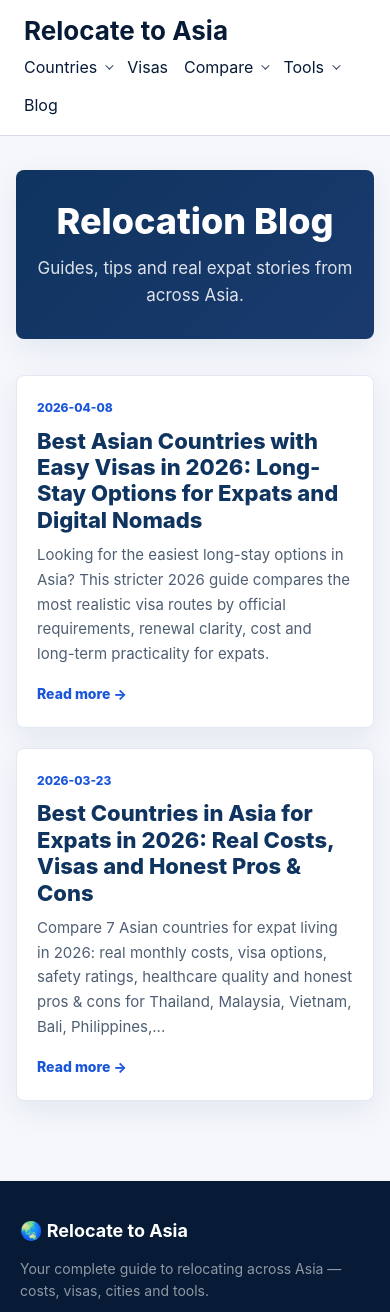
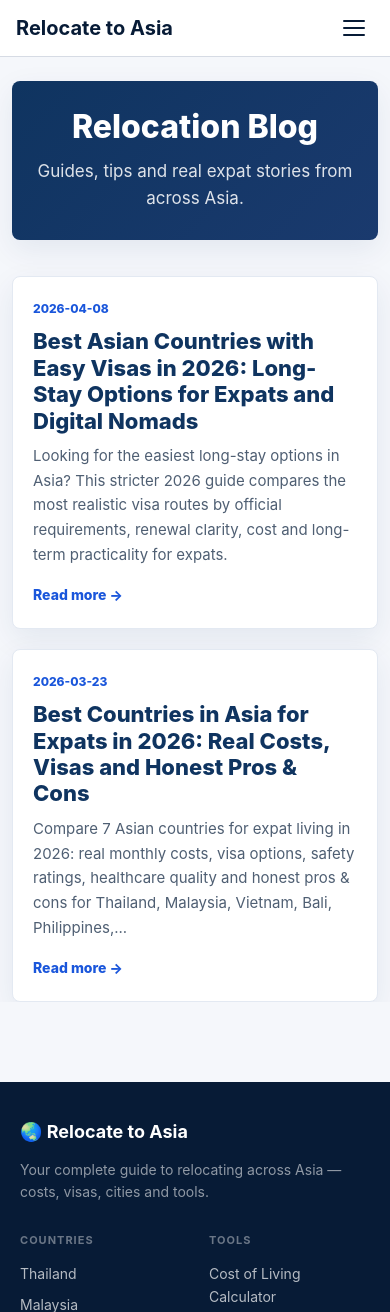
Before and after one commit to sakyrum1988/marharuta, a Flask app: page /blog/ in a window 390 px wide; the page is wider, and only the part inside the window is pictured. Shown: the top 1312 px of that part. Run offline with Flask 3, Linux system fonts and the light colour scheme; data comes from the database, SQL or seed files in the repository.

Commit message:
Add hamburger menu for mobile navigation
Replace wrapping nav links with burger button + slide-down panel.
Burger button visible only on ≤720px, desktop nav unchanged.

Co-Authored-By: Claude Sonnet 4.6 <noreply@anthropic.com>

```diff
--- a/templates/base.html
+++ b/templates/base.html
@@ -858,41 +858,156 @@
       }
     }
 
+    /* Burger button — hidden on desktop */
+    .rta-burger {
+      display: none;
+    }
+
     @media (max-width: 720px) {
-      .rta-nav-inner {
-        height: auto;
-        min-height: 72px;
-        align-items: flex-start;
-        flex-direction: column;
-        gap: 12px;
-        padding-top: 18px;
-        padding-bottom: 18px;
+      html,
+      body {
+        width: 100%;
+        max-width: 100%;
+        overflow-x: hidden;
       }
 
+      /* Burger button */
+      .rta-burger {
+        display: flex;
+        flex-direction: column;
+        justify-content: center;
+        align-items: center;
+        gap: 5px;
+        width: 40px;
+        height: 40px;
+        padding: 0;
+        border: none;
+        background: transparent;
+        cursor: pointer;
+        flex-shrink: 0;
+      }
+
+      .rta-burger span {
+        display: block;
+        width: 22px;
+        height: 2px;
+        background: #071b36;
+        border-radius: 2px;
+        transition: transform .2s, opacity .2s;
+      }
+
+      .rta-nav--open .rta-burger span:nth-child(1) {
+        transform: translateY(7px) rotate(45deg);
+      }
+      .rta-nav--open .rta-burger span:nth-child(2) {
+        opacity: 0;
+      }
+      .rta-nav--open .rta-burger span:nth-child(3) {
+        transform: translateY(-7px) rotate(-45deg);
+      }
+
+      .rta-nav {
+        width: 100%;
+        overflow: visible;
+      }
+
+      .rta-nav-inner {
+        width: 100%;
+        max-width: 100%;
+        height: 56px;
+        padding: 0 16px;
+        flex-direction: row;
+        align-items: center;
+        justify-content: space-between;
+        gap: 0;
+      }
+
+      .rta-logo {
+        font-size: 20px;
+        white-space: nowrap;
+      }
+
+      /* Mobile nav panel — hidden by default */
       .rta-nav-links {
-        width: 100%;
-        justify-content: flex-start;
-        gap: 16px;
-        flex-wrap: wrap;
+        display: none;
+        position: absolute;
+        top: 56px;
+        left: 0;
+        right: 0;
+        z-index: 300;
+        background: #fff;
+        border-top: 1px solid #d6dbe4;
+        box-shadow: 0 8px 24px rgba(15,52,96,.1);
+        flex-direction: column;
+        gap: 0;
+        padding: 8px 0 16px;
+      }
+
+      .rta-nav--open .rta-nav-links {
+        display: flex;
       }
 
       .rta-nav-item {
+        position: static;
         height: auto;
+        width: 100%;
+        flex-direction: column;
+        align-items: flex-start;
       }
 
       .rta-nav-links > a,
       .rta-nav-trigger {
-        line-height: 1.4;
+        width: 100%;
+        font-size: 15px;
+        line-height: 1;
+        padding: 13px 20px;
+        white-space: nowrap;
       }
 
+      .rta-nav-trigger::after {
+        margin-left: auto;
+      }
+
+      /* Dropdown always visible inside mobile panel */
       .rta-dropdown {
-        top: calc(100% + 12px);
+        position: static;
+        width: 100%;
+        min-width: 0;
+        border-top: none;
+        border-left: 3px solid #e3e9f2;
+        border-radius: 0;
+        box-shadow: none;
+        opacity: 1;
+        pointer-events: auto;
+        transform: none;
+        transition: none;
+        background: #f9fafc;
+        padding: 0;
+      }
+
+      .rta-dropdown a {
+        padding: 11px 20px 11px 28px;
+        font-size: 14px;
+        white-space: nowrap;
       }
 
       .rta-content,
       .rta-blog {
-        width: min(100% - 32px, 1120px);
-        padding-top: 34px;
+        width: 100%;
+        max-width: 100%;
+        padding: 24px 12px 0;
+        overflow-x: hidden;
+      }
+
+      .rta-content > *,
+      .rta-blog > * {
+        max-width: 100% !important;
+      }
+
+      .rta-content h1,
+      .rta-content h2,
+      .rta-blog h1 {
+        overflow-wrap: anywhere;
       }
 
       .rta-content .rta-hero,
@@ -904,7 +1019,20 @@
       .rta-content .bvt-hero,
       .rta-content .art-hero,
       .rta-blog-hero {
-        padding: 30px 18px !important;
+        width: 100% !important;
+        min-width: 0 !important;
+        padding: 28px 14px !important;
+      }
+
+      .rta-content .rta-hero h1,
+      .rta-content .ch2-hero h1,
+      .rta-content .tp-hero h1,
+      .rta-content .visa-hero h1,
+      .rta-content .bvt-hero h1,
+      .rta-content .art-hero h2,
+      .rta-blog-hero h1 {
+        font-size: clamp(24px, 9vw, 32px) !important;
+        line-height: 1.15 !important;
       }
 
       .rta-content .rta-countries,
@@ -1160,9 +1358,12 @@
 </head>
 <body>
 
-<nav class="rta-nav">
+<nav class="rta-nav" id="rta-nav">
   <div class="rta-nav-inner">
     <a href="/" class="rta-logo">Relocate to Asia</a>
+    <button class="rta-burger" id="rta-burger" aria-label="Menu" aria-expanded="false">
+      <span></span><span></span><span></span>
+    </button>
     <div class="rta-nav-links">
       <div class="rta-nav-item">
         <a class="rta-nav-trigger" href="/countries/">Countries</a>
@@ -1238,5 +1439,22 @@
 {% if extra_js == "compare_cities" %}
 <script src="/static/js/compare-cities.js"></script>
 {% endif %}
+<script>
+(function(){
+  var nav = document.getElementById('rta-nav');
+  var btn = document.getElementById('rta-burger');
+  if (!btn) return;
+  btn.addEventListener('click', function(){
+    var open = nav.classList.toggle('rta-nav--open');
+    btn.setAttribute('aria-expanded', open);
+  });
+  document.addEventListener('click', function(e){
+    if (!nav.contains(e.target)) {
+      nav.classList.remove('rta-nav--open');
+      btn.setAttribute('aria-expanded', 'false');
+    }
+  });
+})();
+</script>
 </body>
 </html>
```
Also changed, not shown: other parts of templates/base.html (+74 -4 lines).
